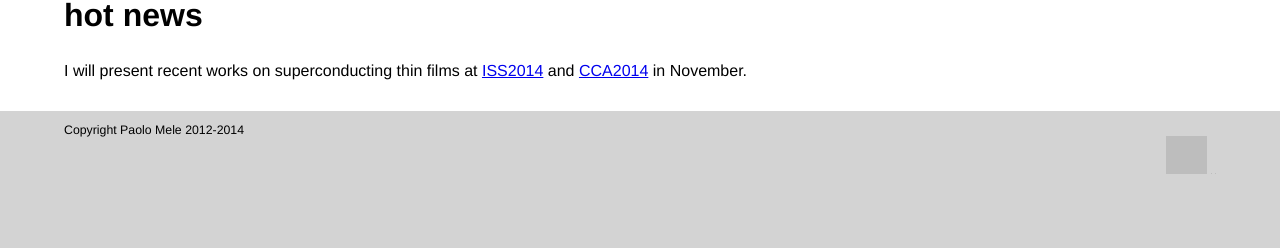
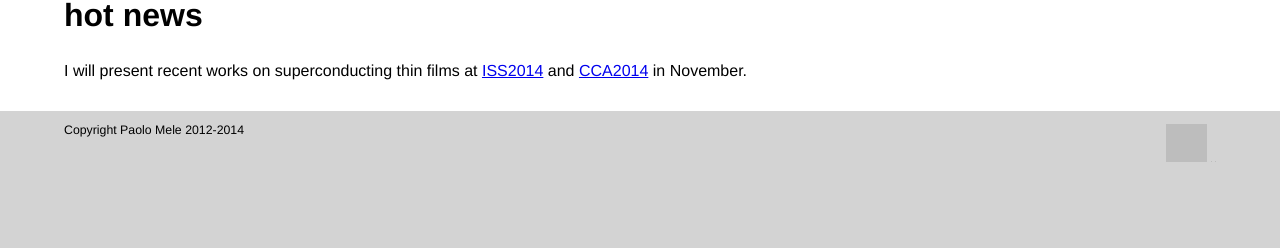
Before and after one commit to PmeleJP/mele, a Jekyll site: the page built from index.md, in a window 1280 px wide. Shown: the part 687-935 px from the top of the page. Built offline with Jekyll 4.4.1, drawn with Linux system fonts in a browser that asks for light colours; grey boxes are pictures that could not be loaded.

Commit message:
adjust copyright vs tracking in footer

```diff
--- a/_scss/site.scss
+++ b/_scss/site.scss
@@ -108,6 +108,11 @@ $footer-height: 140px;
     width: 90%;
     margin: auto;
     font-size: 77%;
+    div {
+      display: inline-block;
+    }
+    .copyright {
+    }
     .tracking {
       float: right;
       img {
--- a/css/site.css
+++ b/css/site.css
@@ -2489,15 +2489,19 @@ body {
   font-size: 77%;
 }
 /* line 111, ../_scss/site.scss */
+.footer .footer-content div {
+  display: inline-block;
+}
+/* line 116, ../_scss/site.scss */
 .footer .footer-content .tracking {
   float: right;
 }
-/* line 113, ../_scss/site.scss */
+/* line 118, ../_scss/site.scss */
 .footer .footer-content .tracking img {
   opacity: 0.4;
 }
 
-/* line 120, ../_scss/site.scss */
+/* line 125, ../_scss/site.scss */
 h1 {
   font-size: 200%;
   font-weight: bold;
@@ -2505,7 +2509,7 @@ h1 {
   margin-bottom: 1em;
 }
 
-/* line 126, ../_scss/site.scss */
+/* line 131, ../_scss/site.scss */
 h2 {
   font-size: 150%;
   font-weight: bold;
@@ -2513,55 +2517,55 @@ h2 {
   margin-bottom: 1em;
 }
 
-/* line 133, ../_scss/site.scss */
+/* line 138, ../_scss/site.scss */
 strong {
   font-weight: bold;
 }
 
-/* line 137, ../_scss/site.scss */
+/* line 142, ../_scss/site.scss */
 p {
   margin-bottom: 1em;
 }
 
-/* line 140, ../_scss/site.scss */
+/* line 145, ../_scss/site.scss */
 ul {
   margin-bottom: 1em;
   list-style: disc inside none;
 }
 
-/* line 144, ../_scss/site.scss */
+/* line 149, ../_scss/site.scss */
 li {
   margin-bottom: 0.2em;
 }
 
-/* line 147, ../_scss/site.scss */
+/* line 152, ../_scss/site.scss */
 table {
   margin-bottom: 1em;
 }
 
-/* line 150, ../_scss/site.scss */
+/* line 155, ../_scss/site.scss */
 td {
   padding-right: 2em;
 }
 
-/* line 154, ../_scss/site.scss */
+/* line 159, ../_scss/site.scss */
 table.index-images {
   margin: 1em 0;
   margin-top: 2em;
 }
-/* line 160, ../_scss/site.scss */
+/* line 165, ../_scss/site.scss */
 table.index-images img {
   height: 300px;
   -webkit-border-radius: 7px;
   -moz-border-radius: 7px;
   border-radius: 7px;
 }
-/* line 164, ../_scss/site.scss */
+/* line 169, ../_scss/site.scss */
 table.index-images .caption {
   font-size: 60%;
 }
 
-/* line 178, ../_scss/site.scss */
+/* line 183, ../_scss/site.scss */
 div.hot-news {
   position: relative;
   left: -7px;
@@ -2572,7 +2576,7 @@ div.hot-news {
   padding: 4px;
   border: 2px solid red;
 }
-/* line 186, ../_scss/site.scss */
+/* line 191, ../_scss/site.scss */
 div.hot-news h1 {
   padding: 0;
   margin: 7px 0;
```
